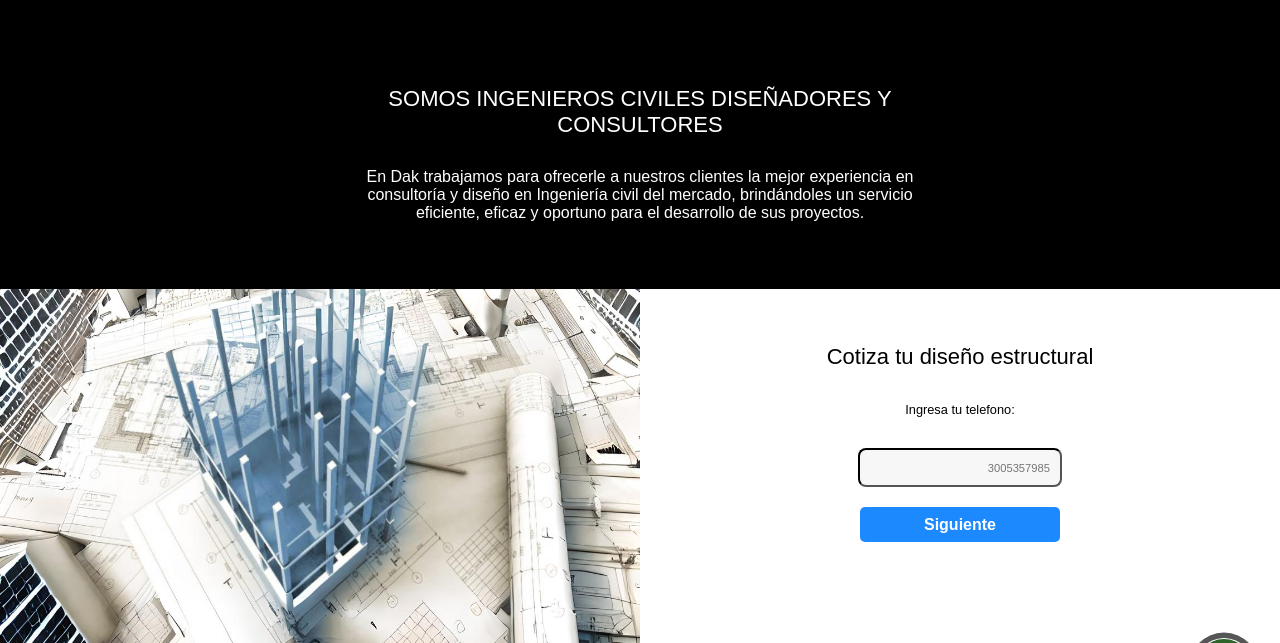
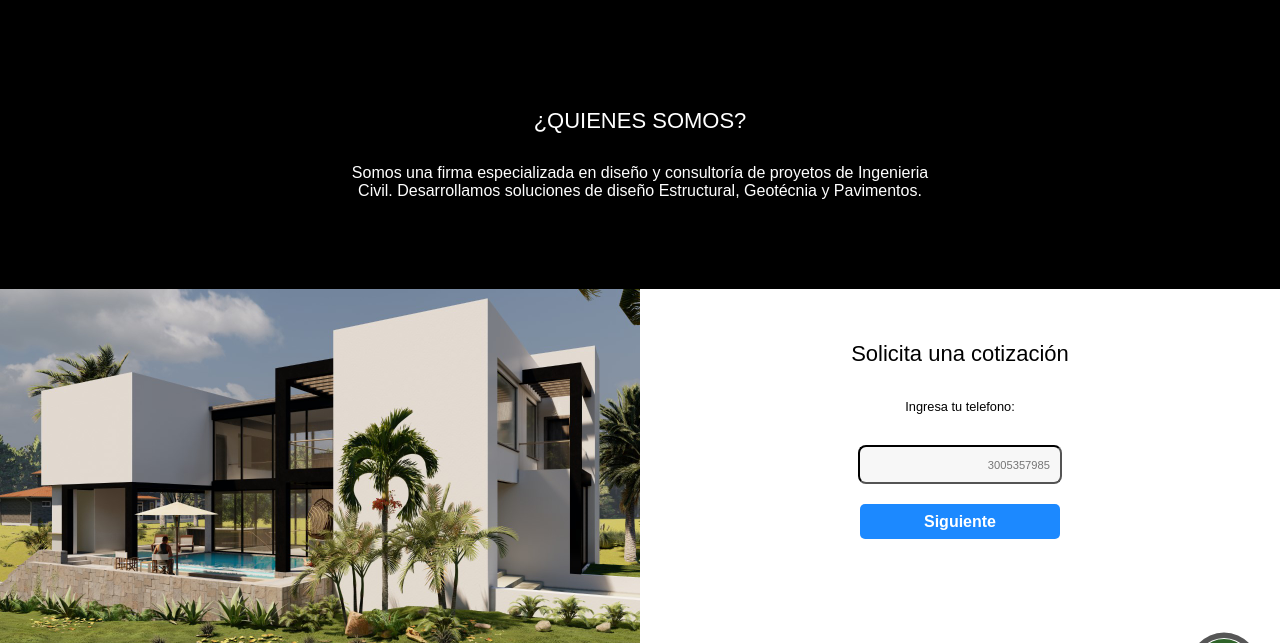
Before and after one commit to sergioromero1/dakconsultoria, a plain HTML site: page index.html in a window 1280 px wide. Shown: the part 76-719 px from the top of the page. Drawn offline with Linux system fonts and the light colour scheme; a script that the page names is missing.

Commit message:
actualizacion de quienes somos y footer

```diff
--- a/index.html
+++ b/index.html
@@ -132,14 +132,12 @@
             <div class="top-text">
                 <img src="static/img/colorized.png" alt="colorized">
                 <div class="titulo">
-                    SOMOS INGENIEROS CIVILES DISEÑADORES Y CONSULTORES
+                    ¿QUIENES SOMOS?
                 </div>
                 <div class="top-text-msj">
                     <p>
-                        En Dak trabajamos para ofrecerle a nuestros clientes la mejor
-                        experiencia en consultoría y diseño en Ingeniería civil
-                        del mercado, brindándoles un servicio eficiente,
-                        eficaz y oportuno para el desarrollo de sus proyectos.
+                        Somos una firma especializada en diseño y consultoría de proyetos de Ingenieria Civil.
+                        Desarrollamos soluciones de diseño Estructural, Geotécnia y Pavimentos.
                     </p>
                 </div>
             </div>
@@ -147,13 +145,13 @@
         <div class="middle-section">
 
             <div class="left-image-section">
-                    <img src="static/img/expand.jpg" alt="zapata" class="">
+                    <img src="static/img/casa_metal.jpg" alt="casa1" class="">
             </div>
 
             <div class="right-price-section">
                 <div class="right-text">
                     <div class="titulo">
-                        Cotiza tu diseño estructural
+                        Solicita una cotización
                     </div>
                     <div class="input-container" id="input-container">
                         <!-- <div class="input-label">
@@ -349,7 +347,7 @@
                                     Calle 140 # 19  - 21
                                 </li>
                                 <li>
-                                    Local 301
+                                    Oficina 301
                                 </li>
                                 <li>
                                     +57-300-535-7985
```
